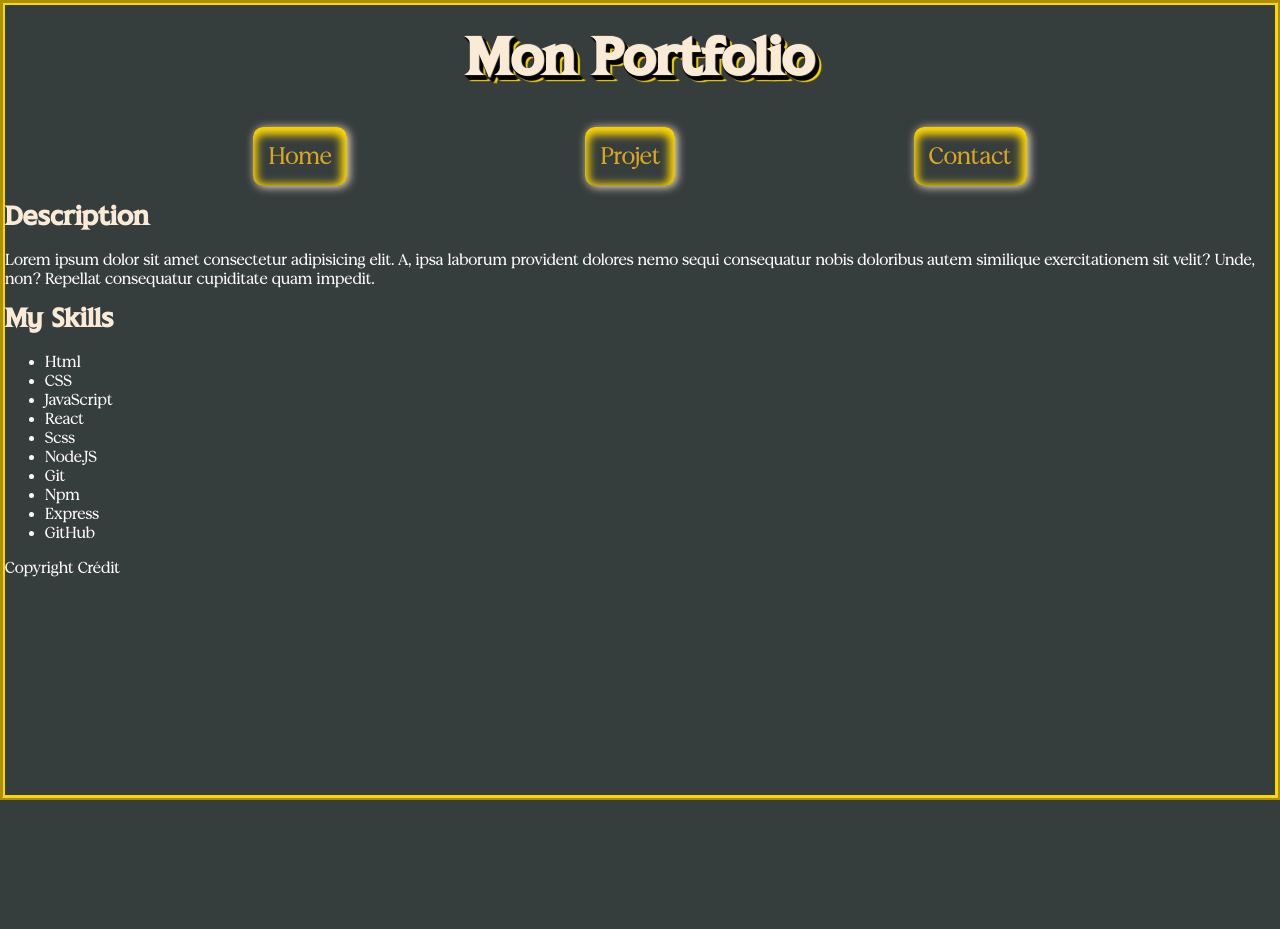
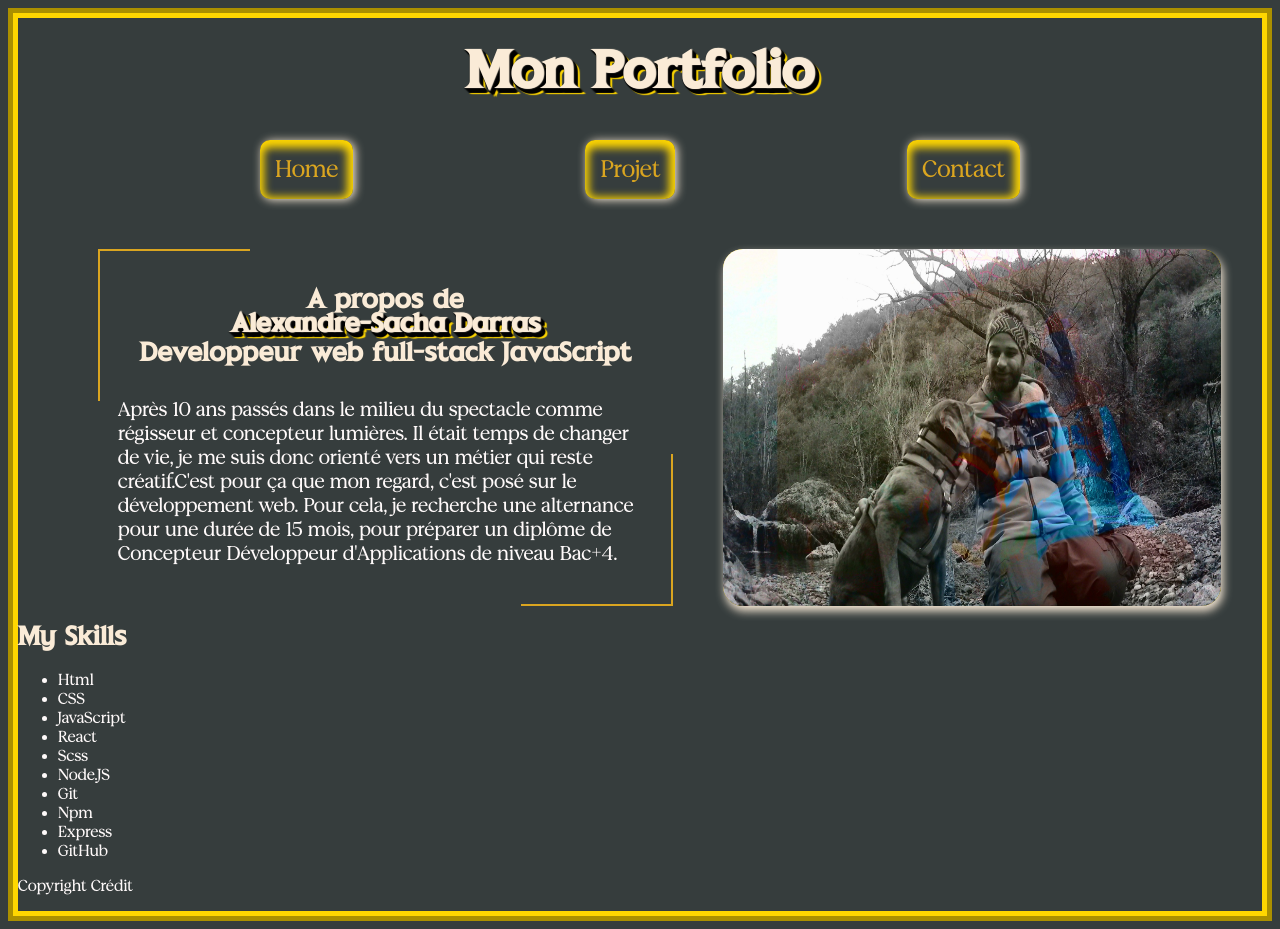
Before and after one commit to Sachdarras/Portefolio, a React (Vite) app: page / in a window 1280 px wide. Before the commit the page ends 800 px from the top, so only its background shows below. Built offline with nearby package versions, Linux system fonts and the light colour scheme.

Commit message:
desciption+photo

```diff
--- a/src/Components/Description.jsx
+++ b/src/Components/Description.jsx
@@ -1,13 +1,21 @@
+import profil from "../assets/images/profil.jpg";
 function Description() {
   return (
-    <div className="description-container">
-      <h2>Description</h2>
-      <p>
-        Lorem ipsum dolor sit amet consectetur adipisicing elit. A, ipsa laborum
-        provident dolores nemo sequi consequatur nobis doloribus autem similique
-        exercitationem sit velit? Unde, non? Repellat consequatur cupiditate
-        quam impedit.
-      </p>
+    <div className="content">
+      <div className="description-container">
+        <h2>A propos de</h2>
+        <h3>Alexandre-Sacha Darras</h3>
+        <h4>Developpeur web full-stack JavaScript </h4>
+        <p>
+          Après 10 ans passés dans le milieu du spectacle comme régisseur et
+          concepteur lumières. Il était temps de changer de vie, je me suis donc
+          orienté vers un métier qui reste créatif.C'est pour ça que mon regard,
+          c'est posé sur le développement web. Pour cela, je recherche une
+          alternance pour une durée de 15 mois, pour préparer un diplôme de
+          Concepteur Développeur d'Applications de niveau Bac+4.
+        </p>
+      </div>
+      <img src={profil} className="profil" />
     </div>
   );
 }
--- a/src/Style/main.scss
+++ b/src/Style/main.scss
@@ -14,19 +14,19 @@ $font-color-title: #faebd7;
 $font-color-text: #fffafa;
 
 body {
-  height: 100vh;
-  border-top: 5px groove;
-  border-right: 5px ridge;
-  border-bottom: 5px ridge;
-  border-left: 5px groove;
+  border-top: 10px groove;
+  border-right: 10px ridge;
+  border-bottom: 10px ridge;
+  border-left: 10px groove;
   border-color: $border-color;
   box-sizing: border-box;
-  margin: 0;
+
   background: #363d3d;
 }
 h1,
 h2,
-h3 {
+h3,
+h4 {
   font-family: $font-title;
   color: $font-color-title;
 }
@@ -74,3 +74,75 @@ li {
   text-decoration: none;
   color: inherit;
 }
+
+/* Description.css */
+.content {
+  display: flex;
+  flex-direction: row;
+  margin-top: 50px;
+}
+
+.profil {
+  width: 40%;
+  margin-left: 50px;
+  border-radius: 20px;
+  box-shadow: inset -1px 3px 8px 5px gold, 2px 5px 10px 0px #faebd7,
+    5px 5px 15px 5px rgba(0, 0, 0, 0);
+}
+
+.description-container {
+  position: relative;
+  display: flex;
+  flex-direction: column;
+  align-items: center;
+  justify-content: center;
+  padding: 20px;
+  width: 43%;
+  margin-left: 80px;
+}
+
+.description-container::before,
+.description-container::after {
+  content: "";
+  position: absolute;
+  width: 150px;
+  height: 150px;
+  border: 2px solid goldenrod;
+}
+
+.description-container::before {
+  top: 0;
+  left: 0;
+  border-width: 2px 0px 0px 2px;
+}
+
+.description-container::after {
+  bottom: 0;
+  right: 0;
+  border-width: 0px 2px 2px 0px;
+}
+
+.description-container h2 {
+  margin-bottom: 0;
+  font-size: 1.5em;
+}
+
+.description-container h3 {
+  text-shadow: 1px 0px 1px, 0px 1px 1px black, 2px 1px 1px black,
+    1px 2px 1px black, 3px 2px 1px black, 2px 3px 1px black, 4px 3px 1px black,
+    3px 4px 1px black, 5px 4px 1px black, 4px 5px 1px black, 6px 5px 1px #ffd700,
+    5px 6px 1px #ffd700, 7px 6px 1px #ffd700;
+  margin-top: 0;
+  margin-bottom: 5px;
+  font-size: 1.5em;
+}
+
+.description-container h4 {
+  margin-top: 0;
+  font-size: 1.5em;
+}
+
+.description-container p {
+  margin-top: 0;
+  font-size: 1.25em;
+}
```
Also changed, not shown: src/assets/images/profil.jpg (added).
